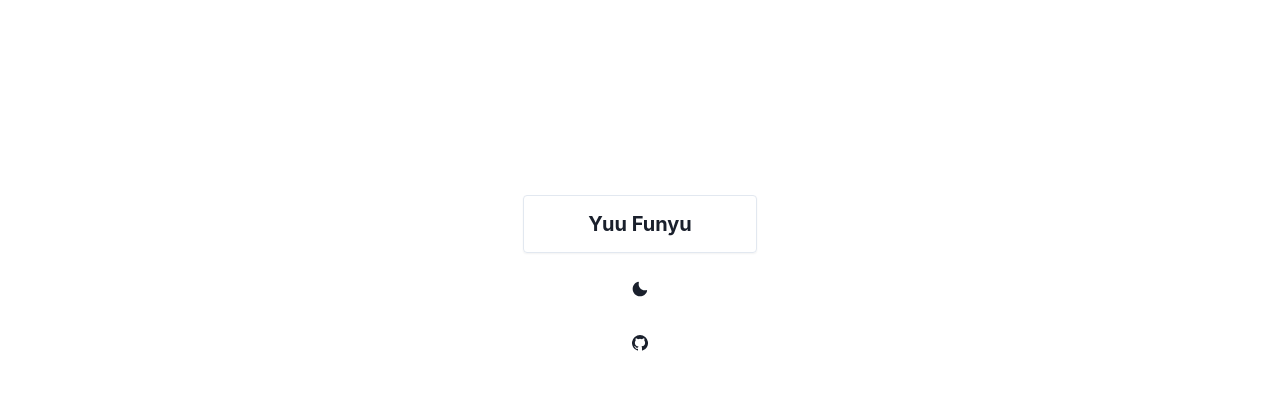
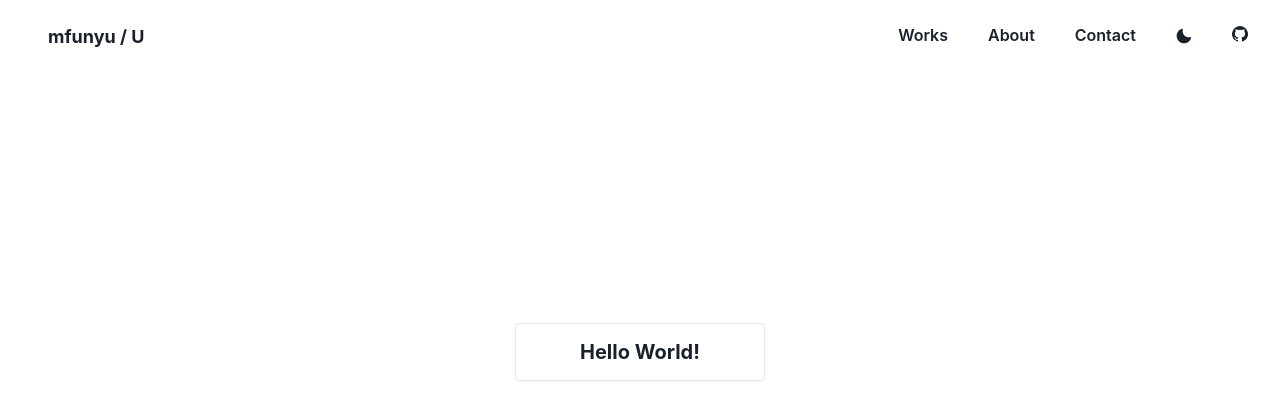
Before and after one commit to mfunyu/mfunyu.github.io, a Next.js app: page / in a window 1280 px wide. Shown: the top 420 px of the page. Built offline with nearby package versions, Linux system fonts and the light colour scheme.

Commit message:
add: header

```diff
--- /dev/null
+++ b/src/components/header.tsx
@@ -0,0 +1,14 @@
+import { Flex } from '@chakra-ui/react'
+import Logo from './logo'
+import MenuLinks from './menu-links'
+
+const Header = () => {
+  return (
+    <Flex align="center" justify="space-between" p={4} wrap="wrap">
+      <Logo />
+      <MenuLinks />
+    </Flex>
+  )
+}
+
+export default Header
--- /dev/null
+++ b/src/components/layout.tsx
@@ -0,0 +1,26 @@
+import { Box } from '@chakra-ui/react'
+import Head from 'next/head'
+import { ReactNode } from 'react'
+import Header from './header'
+
+type Props = {
+  children?: ReactNode
+}
+
+const Layout = ({ children }: Props) => {
+  return (
+    <>
+      <Head>
+        <title>mfunyu</title>
+      </Head>
+      <Header />
+      <Box as="main" w="full" maxW="100vw" mx="auto">
+        <Box maxW="100vw" mx="auto" minH="76vh" maxH="90vh">
+          {children}
+        </Box>
+      </Box>
+    </>
+  )
+}
+
+export default Layout
--- /dev/null
+++ b/src/components/logo.tsx
@@ -0,0 +1,13 @@
+import { Box, Text } from '@chakra-ui/react'
+
+const Logo = () => {
+  return (
+    <Box px={8}>
+      <Text fontSize="lg" fontWeight="bold">
+        mfunyu / U
+      </Text>
+    </Box>
+  )
+}
+
+export default Logo
--- /dev/null
+++ b/src/components/menu-links.tsx
@@ -0,0 +1,37 @@
+import { Box, Button, Link, HStack, Text } from '@chakra-ui/react'
+import NextLink from 'next/link'
+import ColorModeButton from '../components/color-mode-button'
+import GithubButton from '../components/github-button'
+
+type Props = {
+  children: string
+  to?: string
+}
+
+const MenuItem = ({ children, to = '/' }: Props) => {
+  return (
+    <Button variant="ghost">
+      <NextLink href={to} passHref>
+        <Link>
+          <Text>{children}</Text>
+        </Link>
+      </NextLink>
+    </Button>
+  )
+}
+
+const MenuLinks = () => {
+  return (
+    <Box>
+      <HStack spacing={2}>
+        <MenuItem to="/works">Works</MenuItem>
+        <MenuItem to="/about">About</MenuItem>
+        <MenuItem to="/contact">Contact</MenuItem>
+        <ColorModeButton />
+        <GithubButton />
+      </HStack>
+    </Box>
+  )
+}
+
+export default MenuLinks
--- a/src/pages/index.tsx
+++ b/src/pages/index.tsx
@@ -1,11 +1,10 @@
 import { Box, Flex, Heading } from '@chakra-ui/react'
 import type { NextPage } from 'next'
-import NextLink from 'next/link'
-import ColorModeButton from '../components/color-mode-button'
-import GithubButton from '../components/github-button'
+import Layout from '../components/layout'
 
 const Home: NextPage = () => {
   return (
+    <Layout>
       <Flex
         direction="column"
         alignItems="center"
@@ -23,11 +22,10 @@ const Home: NextPage = () => {
           borderWidth="1px"
           _hover={{ borderColor: '#00BABC' }}
         >
-        <Heading fontSize="xl">Yuu Funyu</Heading>
+          <Heading fontSize="xl">Hello World!</Heading>
         </Box>
-      <ColorModeButton />
-      <GithubButton />
       </Flex>
+    </Layout>
   )
 }
 
```
Lines whose indentation alone changed are shown as unchanged.
